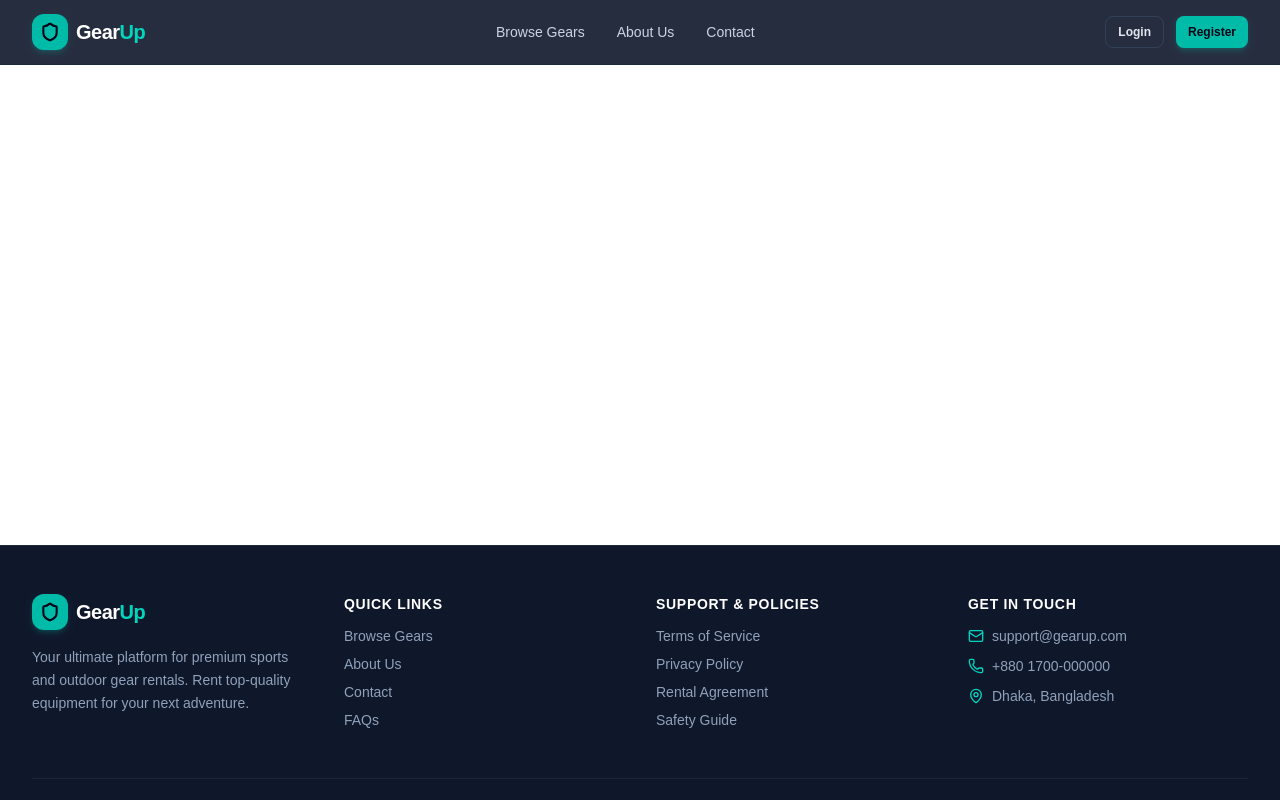
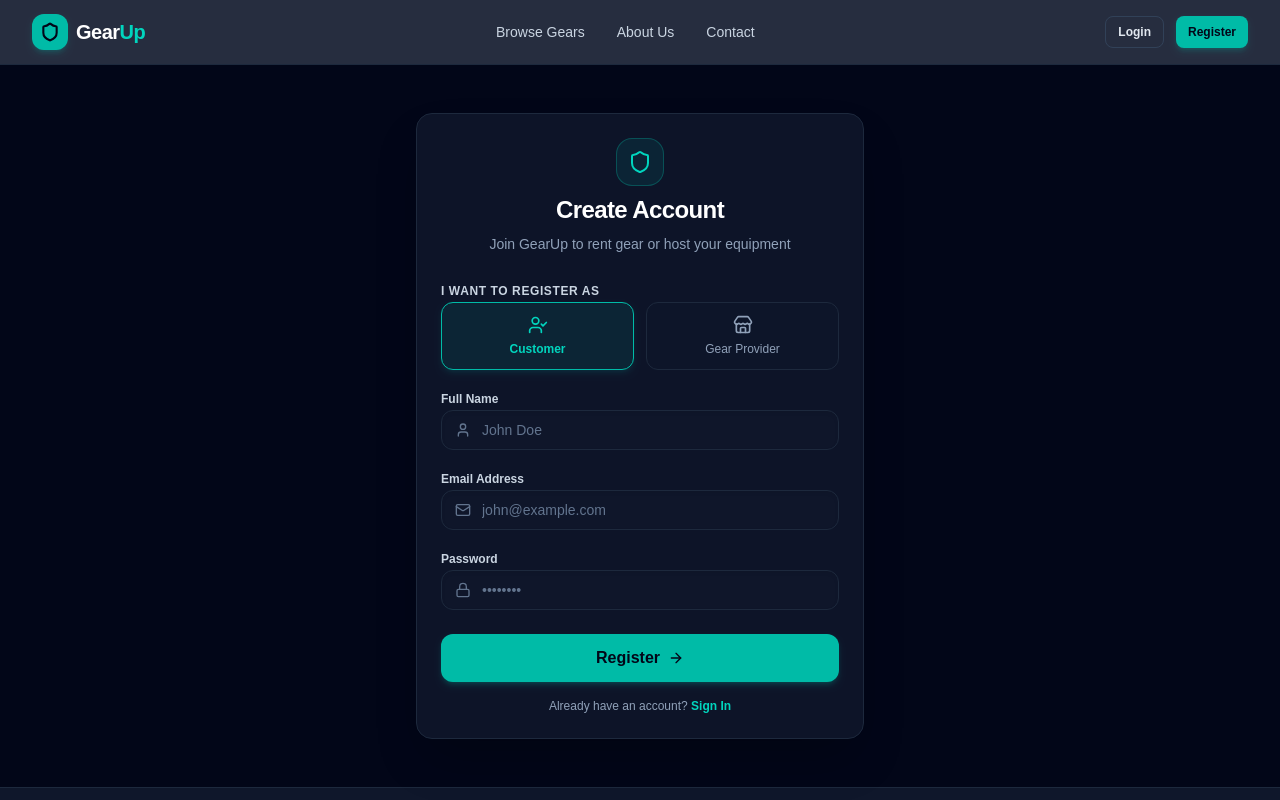
Before and after one commit to Zihad-1883/L2-A5-Gear-Up--Client, a Next.js app: page /register in a window 1280 px wide. Shown: the top 800 px of the page. Built offline with nearby package versions, Linux system fonts and the light colour scheme.

Commit message:
feat : Created public routes (about and contact)

```diff
--- a/package.json
+++ b/package.json
@@ -9,6 +9,7 @@
     "lint": "eslint"
   },
   "dependencies": {
+    "@hookform/resolvers": "^5.7.1",
     "@radix-ui/react-dialog": "^1.1.23",
     "@radix-ui/react-select": "^2.3.7",
     "@radix-ui/react-slot": "^1.3.3",
@@ -18,8 +19,10 @@
     "next": "16.3.0",
     "react": "19.2.8",
     "react-dom": "19.2.8",
+    "react-hook-form": "^7.84.0",
     "sonner": "^2.0.7",
-    "tailwind-merge": "^3.6.0"
+    "tailwind-merge": "^3.6.0",
+    "zod": "^3.25.76"
   },
   "devDependencies": {
     "@tailwindcss/postcss": "^4",
--- a/src/app/(auth)/register/page.tsx
+++ b/src/app/(auth)/register/page.tsx
@@ -1,7 +1,9 @@
+import RegisterForm from "@/components/auth/RegisterForm";
+
 export default function RegisterPage() {
   return (
-    <div className="flex min-h-[60vh] items-center justify-center">
-      <h1 className="text-2xl font-bold text-white">Register Page</h1>
+    <div className="flex min-h-[85vh] items-center justify-center py-12 px-4 bg-slate-950">
+      <RegisterForm />
     </div>
   );
 }
--- /dev/null
+++ b/src/components/auth/RegisterForm.tsx
@@ -0,0 +1,181 @@
+"use client";
+
+import { useState } from "react";
+import Link from "next/link";
+import { useForm } from "react-hook-form";
+import { zodResolver } from "@hookform/resolvers/zod";
+import * as z from "zod";
+import { User, Mail, Lock, UserCheck, Store, Shield, ArrowRight } from "lucide-react";
+
+import { Card, CardHeader, CardTitle, CardDescription, CardContent, CardFooter } from "@/components/ui/card";
+import { Input } from "@/components/ui/input";
+import { Button } from "@/components/ui/button";
+
+const registerSchema = z.object({
+  name: z.string().min(2, "Name must be at least 2 characters"),
+  email: z.string().email("Please enter a valid email address"),
+  password: z.string().min(6, "Password must be at least 6 characters"),
+  role: z.enum(["CUSTOMER", "PROVIDER"], {
+    required_error: "Please select a role",
+  }),
+});
+
+type RegisterFormValues = z.infer<typeof registerSchema>;
+
+export default function RegisterForm() {
+  const [isSubmitting, setIsSubmitting] = useState(false);
+
+  const {
+    register,
+    handleSubmit,
+    setValue,
+    watch,
+    formState: { errors },
+  } = useForm<RegisterFormValues>({
+    resolver: zodResolver(registerSchema),
+    defaultValues: {
+      name: "",
+      email: "",
+      password: "",
+      role: "CUSTOMER",
+    },
+  });
+
+  const selectedRole = watch("role");
+
+  const onSubmit = async (data: RegisterFormValues) => {
+    setIsSubmitting(true);
+    console.log("Register Form Data:", data);
+    // Submit handling / API integration will go here
+    setTimeout(() => {
+      setIsSubmitting(false);
+    }, 1000);
+  };
+
+  return (
+    <Card className="w-full max-w-md bg-slate-900/90 border-slate-800 shadow-2xl backdrop-blur-md">
+      <CardHeader className="space-y-2 text-center">
+        <div className="mx-auto flex h-12 w-12 items-center justify-center rounded-2xl bg-teal-500/10 border border-teal-500/30 text-teal-400">
+          <Shield className="h-6 w-6" />
+        </div>
+        <CardTitle className="text-2xl font-bold text-white">Create Account</CardTitle>
+        <CardDescription className="text-slate-400">
+          Join GearUp to rent gear or host your equipment
+        </CardDescription>
+      </CardHeader>
+
+      <form onSubmit={handleSubmit(onSubmit)}>
+        <CardContent className="space-y-4">
+
+          {/* Role Selection Toggle */}
+          <div className="space-y-1.5">
+            <label className="text-xs font-semibold uppercase tracking-wider text-slate-300">
+              I want to register as
+            </label>
+            <div className="grid grid-cols-2 gap-3">
+              <button
+                type="button"
+                onClick={() => setValue("role", "CUSTOMER")}
+                className={`flex flex-col items-center justify-center gap-1.5 p-3 rounded-xl border transition-all cursor-pointer ${
+                  selectedRole === "CUSTOMER"
+                    ? "border-teal-500 bg-teal-500/10 text-teal-400 font-bold shadow-md shadow-teal-500/10"
+                    : "border-slate-800 bg-slate-900/50 text-slate-400 hover:border-slate-700 hover:text-slate-200"
+                }`}
+              >
+                <UserCheck className="h-5 w-5" />
+                <span className="text-xs">Customer</span>
+              </button>
+
+              <button
+                type="button"
+                onClick={() => setValue("role", "PROVIDER")}
+                className={`flex flex-col items-center justify-center gap-1.5 p-3 rounded-xl border transition-all cursor-pointer ${
+                  selectedRole === "PROVIDER"
+                    ? "border-teal-500 bg-teal-500/10 text-teal-400 font-bold shadow-md shadow-teal-500/10"
+                    : "border-slate-800 bg-slate-900/50 text-slate-400 hover:border-slate-700 hover:text-slate-200"
+                }`}
+              >
+                <Store className="h-5 w-5" />
+                <span className="text-xs">Gear Provider</span>
+              </button>
+            </div>
+          </div>
+
+          {/* Full Name Field */}
+          <div className="space-y-1.5">
+            <label className="text-xs font-semibold text-slate-300">Full Name</label>
+            <div className="relative">
+              <User className="absolute left-3.5 top-3 h-4 w-4 text-slate-500" />
+              <Input
+                {...register("name")}
+                placeholder="John Doe"
+                className="pl-10"
+              />
+            </div>
+            {errors.name && (
+              <p className="text-xs text-rose-400">{errors.name.message}</p>
+            )}
+          </div>
+
+          {/* Email Field */}
+          <div className="space-y-1.5">
+            <label className="text-xs font-semibold text-slate-300">Email Address</label>
+            <div className="relative">
+              <Mail className="absolute left-3.5 top-3 h-4 w-4 text-slate-500" />
+              <Input
+                {...register("email")}
+                type="email"
+                placeholder="john@example.com"
+                className="pl-10"
+              />
+            </div>
+            {errors.email && (
+              <p className="text-xs text-rose-400">{errors.email.message}</p>
+            )}
+          </div>
+
+          {/* Password Field */}
+          <div className="space-y-1.5">
+            <label className="text-xs font-semibold text-slate-300">Password</label>
+            <div className="relative">
+              <Lock className="absolute left-3.5 top-3 h-4 w-4 text-slate-500" />
+              <Input
+                {...register("password")}
+                type="password"
+                placeholder="••••••••"
+                className="pl-10"
+              />
+            </div>
+            {errors.password && (
+              <p className="text-xs text-rose-400">{errors.password.message}</p>
+            )}
+          </div>
+
+        </CardContent>
+
+        <CardFooter className="flex flex-col space-y-4">
+          <Button
+            type="submit"
+            disabled={isSubmitting}
+            variant="default"
+            size="lg"
+            className="w-full"
+          >
+            {isSubmitting ? "Creating Account..." : "Register"}
+            <ArrowRight className="h-4 w-4" />
+          </Button>
+
+          <p className="text-center text-xs text-slate-400">
+            Already have an account?{" "}
+            <Link
+              href="/auth/login"
+              className="font-semibold text-teal-400 hover:underline"
+            >
+              Sign In
+            </Link>
+          </p>
+        </CardFooter>
+      </form>
+    </Card>
+  );
+}
```
Also changed, not shown: src/components/auth/LoginForm.tsx (added), 1 other file (tests, documents, lock files or other folders).
